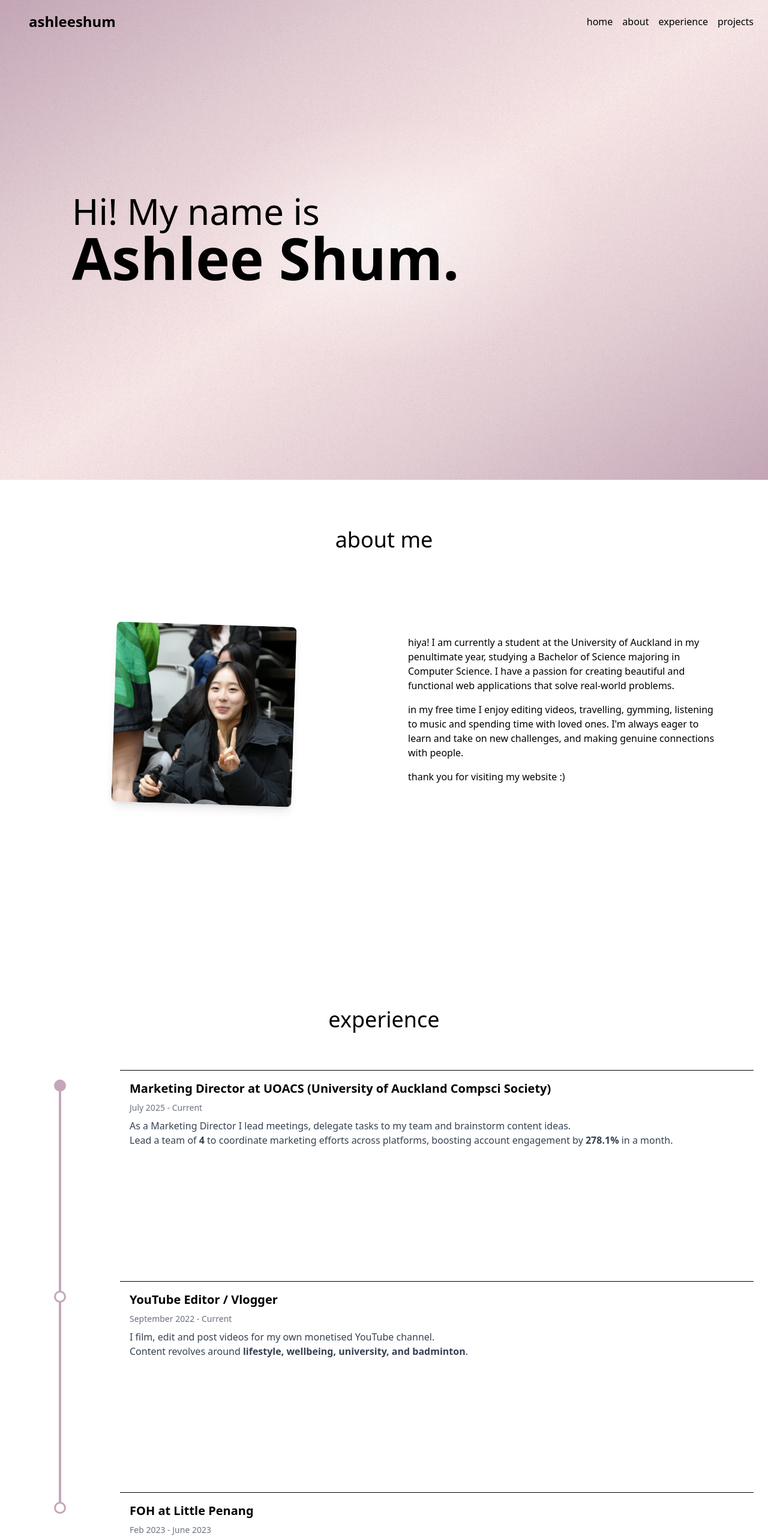
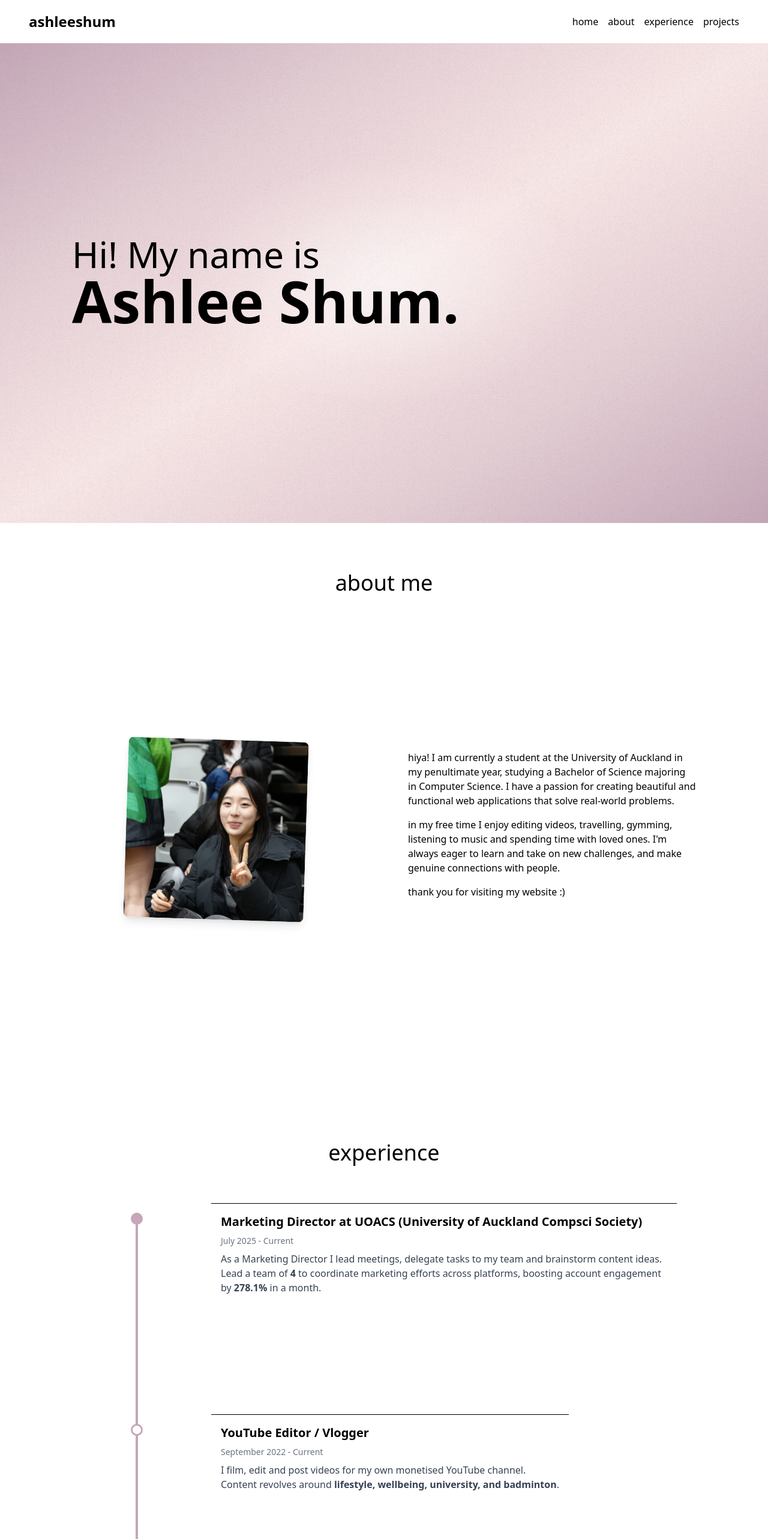
Before and after one commit to ashoomky/personal-website, a React (Vite) app: page / in a window 1280 px wide. Shown: the top 2566 px of the page at 60% size. Built offline with nearby package versions, Linux system fonts and the light colour scheme; grey boxes are pictures that could not be loaded; some icons are missing.

Commit message:
feat: tried to make responsive and fix layout but made it worse so moving on now

```diff
--- a/src/components/AboutMe.jsx
+++ b/src/components/AboutMe.jsx
@@ -38,12 +38,12 @@ const AboutMe = () => {
     return (
 
 
-        <div id="about" className="w-full h-[800px] justify-center pt-20">
+        <div id="about" className="w-full justify-center items-center p-20 ">
             <div className="text-4xl">
                 about me
             </div>
             {/* pictures and description section */}
-            <div className="flex flex-col md:flex-row md:-mt-30 h-[750px] pt-8 justify-center items-center m-10">
+            <div className="flex flex-col md:flex-row h-[750px] pt-8 justify-center items-center text-center">
                 {/* swiping photo cards */}
                 <div className="flex flex-1 h-[300px] justify-center items-center m-10 cursor-grab active:cursor-grabbing"
                     onMouseDown={handleMouseDown}
@@ -88,7 +88,7 @@ const AboutMe = () => {
                         hiya! I am currently a student at the University of Auckland in my penultimate year, studying a Bachelor of Science majoring in Computer Science. I have a passion for creating beautiful and functional web applications that solve real-world problems.
                     </p>
                     <p className="pb-4">
-                        in my free time I enjoy editing videos, travelling, gymming, listening to music and spending time with loved ones. I'm always eager to learn and take on new challenges, and making genuine connections with people.
+                        in my free time I enjoy editing videos, travelling, gymming, listening to music and spending time with loved ones. I'm always eager to learn and take on new challenges, and make genuine connections with people.
                     </p>
                     <p className="pb-4">
                         thank you for visiting my website :)
--- a/src/components/Experience.jsx
+++ b/src/components/Experience.jsx
@@ -86,14 +86,14 @@ const Experience = () => {
         }
     };
     return (
-        <div id="experience" className="w-full h-[1000px] text-center pt-20 ">
+        <div id="experience" className="w-full text-center pt-20 ">
             {/* title */}
             <span className="text-4xl">
                 experience
             </span>
             {/* experience contents */}
-            <div className="flex flex-col relative mt-10 ">
-                {/* vertical timeline indicator */}
+            <div className="flex flex-col relative mt-10 mx-auto max-w-5xl">
+                {/* vertical timeline indicator (only on desktop) */}
                 <div className="absolute top-10 left-25 transform -translate-x-1/2 w-1 bg-[#C6A6B8] hidden md:block "
                 style={{ bottom: "15rem" }}
                 ></div>
@@ -108,7 +108,7 @@ const Experience = () => {
                                 className={`absolute top-10 left-25 transform -translate-x-1/2 w-5 h-5 border-[3px] border-[#C6A6B8] rounded-full hover:bg-[#C6A6B8] transition cursor-pointer hidden md:block ${i === activeIndex ? "bg-[#C6A6B8]" : "bg-white"}`}
                             />
                             {/* card itself */}
-                            <div className="md:flex-1">
+                            <div className="md:ml-50">
                                 <ExperienceCard
                                     title={exp.title}
                                     start={exp.start}
--- a/src/components/ExperienceCard.jsx
+++ b/src/components/ExperienceCard.jsx
@@ -1,6 +1,6 @@
 const ExperienceCard = ({title, start, end, description}) => {
     return (
-        <div className="w-100% h-60 bg-white p-4 text-left m-6 ml-50 border-t ">
+        <div className="w-100% h-60 bg-white p-4 text-left m-6 border-t ">
             <h3 className="text-xl font-semibold mb-2">{title}</h3>
             <p className="text-gray-500 text-sm">{start} - {end}</p>
             <p className="text-gray-700 mt-2">{description}</p>
--- a/src/components/LandingPage.jsx
+++ b/src/components/LandingPage.jsx
@@ -38,15 +38,15 @@ const LandingPage = () => {
         setGradientPosition({ x, y }); // update state with new position
     };
     return (
-        <div className = "w-full">
+        <div className = "">
             {/* nav bar */}
-            <div className =" w-full h-18 flex items-center justify-center top-0 z-50 fixed">
+            <div className =" w-full h-18 flex items-center justify-between p-6 top-0 z-50">
             {/* logo lhs */}
-                <div className="p-6 absolute left-6">
+                <div className="p-6 left-6">
                     <a href="#" className="text-2xl font-bold">ashleeshum</a>
                 </div>
                 {/* nav links rhs */}
-                <div className="flex flex-row space-x-4 right-0 absolute p-6">
+                <div className="flex flex-row space-x-4 right-0 p-6">
                     <a href="#home" className="relative group">
                         home
                         <span className="absolute left-0 bottom-0 w-0 h-0.5 bg-black transition-all duration-300 group-hover:w-full"></span>
@@ -74,7 +74,7 @@ const LandingPage = () => {
 
             </div>
             <div id = "home"
-                className = "w-screen h-screen flex items-center justify-center md:justify-start relative bg-gradient-to-b from-pink-300 via-pink-200 to-pink-100"
+                className = "w-full h-screen flex items-center justify-center md:justify-start relative bg-gradient-to-b from-pink-300 via-pink-200 to-pink-100"
                 onMouseMove = {handleMouseMove}
                 style={{ background: "linear-gradient(to bottom right,  #C6A6B8, #E8D0D7, #FFECEC, #E8D0D7, #C6A6B8)", // custom gradient colors
                 }}>
@@ -125,7 +125,7 @@ const LandingPage = () => {
             {/* intro */}
             <div className="text-6xl md:pl-30 z-10 text-left">
                 Hi! My name is <br />
-                <span className="font-bold text-8xl text-left">Ashlee Shum.</span>
+                <span className="font-bold md:text-8xl text-left">Ashlee Shum.</span>
             </div>
             {/* social icon links */}
             <div className="flex flex-row absolute pt-60 md:pl-30 ">
--- a/src/components/Projects.jsx
+++ b/src/components/Projects.jsx
@@ -1,6 +1,6 @@
 const Projects = () => {
     return (
-        <div id="projects" className="w-full h-[900px] ">
+        <div id="projects" className="w-full justify-center border">
             {/* title */}
             <div className="text-4xl">
                 projects
```
